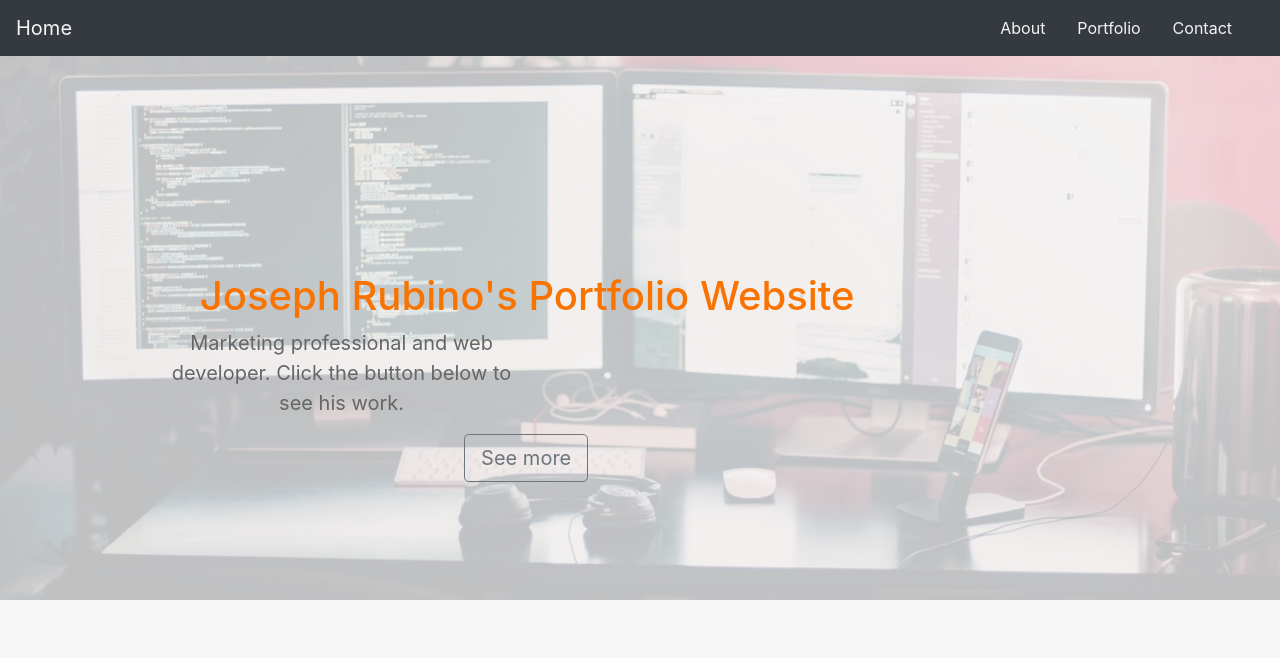
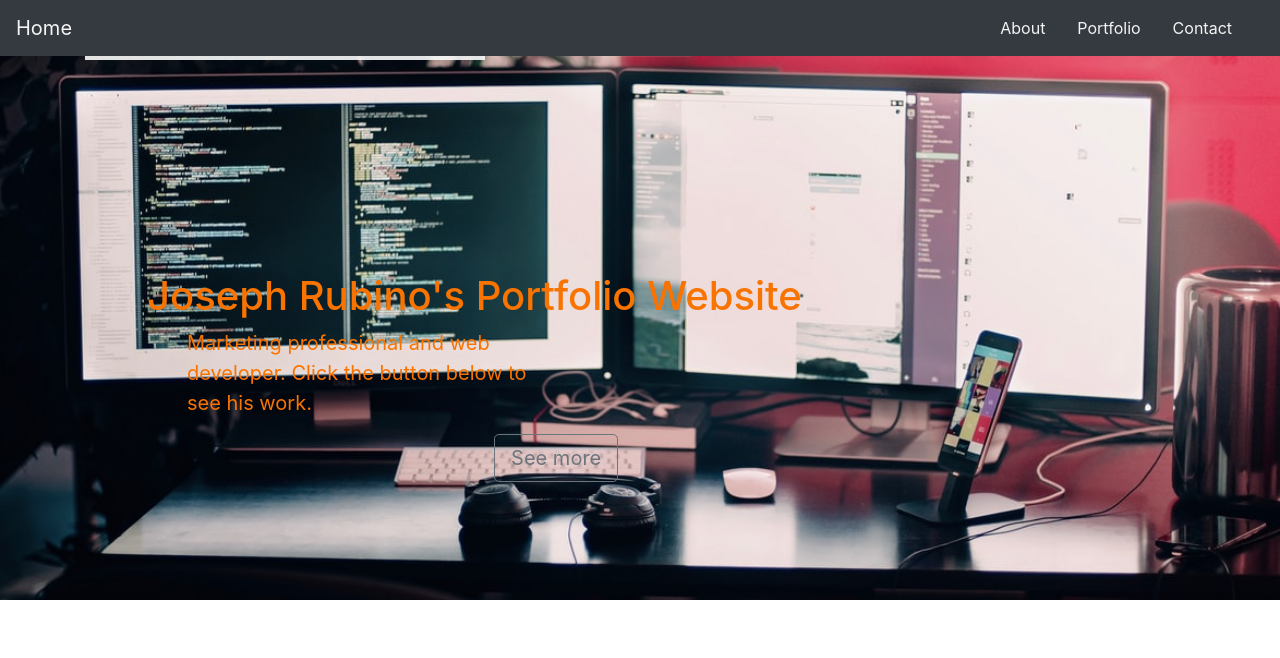
Before and after one commit to jrubino22/portfolio-site, a website: page index.html in a window 1280 px wide. Shown: the top 658 px of the page. Drawn offline with nearby package versions, Linux system fonts and the light colour scheme.

Commit message:
messing with css

```diff
--- a/css/style.css
+++ b/css/style.css
@@ -32,14 +32,20 @@
 
    }
 
-.overlay{
+/* .overlay{
     position: absolute;
-    min-height: 100%;
+    min-height: 75%;
     min-width: 100%;
     left: 0;
     top: 0;
-    background: rgba(244, 244, 244, 0.79);
-   }
+    background: rgba(244, 244, 244, 0.4);
+   } */
+
+.text-overlay{
+	background-color: rgba(250,250,250,0.9);
+	padding: 30px;
+	max-width: 400px;
+}
 
    .description {
     position: absolute;
@@ -49,12 +55,13 @@
 }
 
 .description h1{
-    margin-left: 2px;
     color:#F97300 ;
+    text-align: left
 }
 
 .description p{
-    color:#666;
+    color:#F97300;
+    text-align: left;
     font-size: 20px;
     width: 50%;
     line-height: 1.5;
@@ -65,6 +72,7 @@
     border:1px  solid #F97300;
     background:#F97300;
     color:#fff;
+    text-align: left;
  }
 
  .about{
--- a/index.html
+++ b/index.html
@@ -39,11 +39,12 @@
     <header class="header text-center">
         <div class="overlay"></div>
         <div class="container">
+            <div class="text-overlay caption">
                 <div class="description">
                     <h1>Joseph Rubino's Portfolio Website</h1>
                     <p>Marketing professional and web developer. Click the button below to see his work.</p>
                     <a role="button" class="btn btn-outline-secondary btn-lg" href="#portfolio">See more</a>
-
+                </div>
             </div>
         </div>
     </header>
@@ -94,11 +95,12 @@
         </div>
     </div>
 
+    <div class="portfolio">
         <h2 class="text-center portfolio">Contact</h2>
         <div class="row mt-5">
-        <div class="col-md-4 col-xs-12 center-text small-btn-spacing large-btn-spacing">
+            <div class="col-md-4 col-xs-12 text-center small-btn-spacing large-btn-spacing">
                 <a href="https://www.linkedin.com/in/joseph-rubino-a33a31161/">
-                <button type="button" class="btn btn-lg btn-primary ml-auto"><svg xmlns="http://www.w3.org/2000/svg" width="16" height="16" fill="currentColor" class="bi bi-linkedin" viewBox="0 0 16 16">
+                    <button type="button" class="btn btn-lg btn-primary "><svg xmlns="http://www.w3.org/2000/svg" width="16" height="16" fill="currentColor" class="bi bi-linkedin" viewBox="0 0 16 16">
                         <path d="M0 1.146C0 .513.526 0 1.175 0h13.65C15.474 0 16 .513 16 1.146v13.708c0 .633-.526 1.146-1.175 1.146H1.175C.526 16 0 15.487 0 14.854V1.146zm4.943 12.248V6.169H2.542v7.225h2.401zm-1.2-8.212c.837 0 1.358-.554 1.358-1.248-.015-.709-.52-1.248-1.342-1.248-.822 0-1.359.54-1.359 1.248 0 .694.521 1.248 1.327 1.248h.016zm4.908 8.212V9.359c0-.216.016-.432.08-.586.173-.431.568-.878 1.232-.878.869 0 1.216.662 1.216 1.634v3.865h2.401V9.25c0-2.22-1.184-3.252-2.764-3.252-1.274 0-1.845.7-2.165 1.193v.025h-.016a5.54 5.54 0 0 1 .016-.025V6.169h-2.4c.03.678 0 7.225 0 7.225h2.4z"/>
                     </svg></button>
                 </a>
@@ -114,6 +116,7 @@
                 </a>
             </div>
         </div>
+    </div>
 
 
     <script type="text/javascript" src='node_modules/jquery/dist/jquery.slim.min.js'></script>
```
Lines whose indentation alone changed are shown as unchanged.
